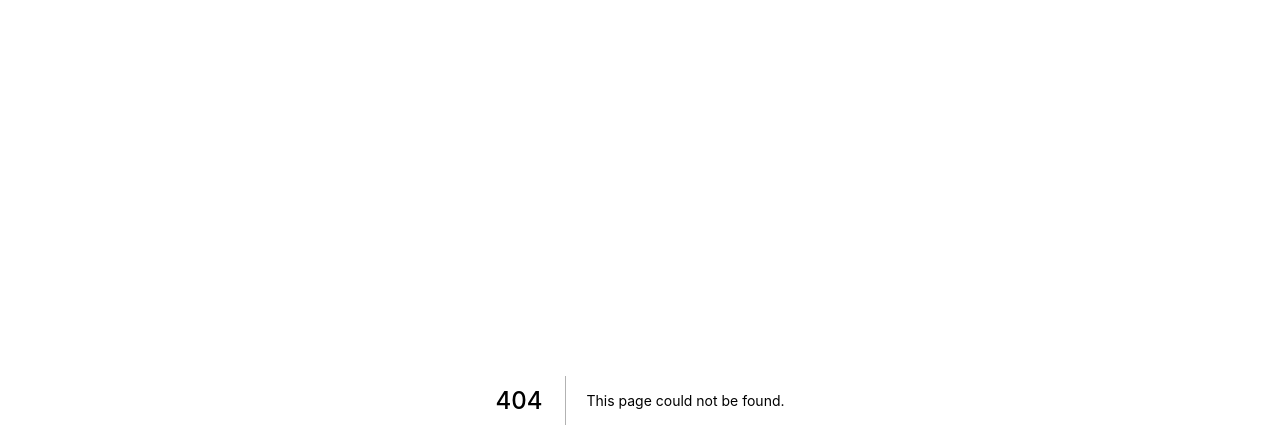
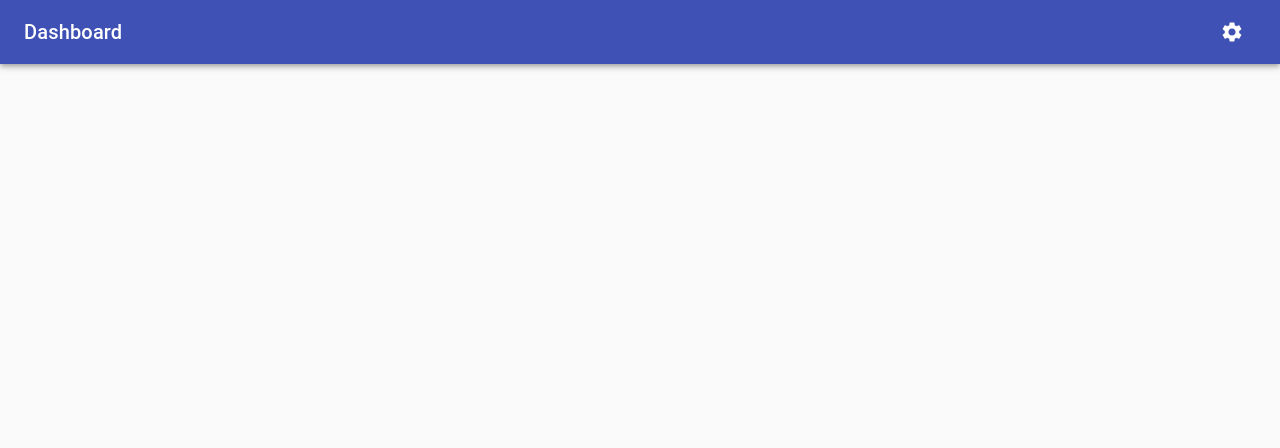
Before and after one commit to ngeorge-peillex/Dashboard, a Next.js app in the folder dashboard-app/: page /home in a window 1280 px wide. Before the commit this address had no page. Shown: the top 448 px of the page. Built offline with nearby package versions, Linux system fonts and the light colour scheme.

Commit message:
feat: Simple Home page created.

```diff
--- /dev/null
+++ b/dashboard-app/pages/home.js
@@ -0,0 +1,48 @@
+import React from 'react';
+import clsx from 'clsx';
+import { makeStyles } from '@material-ui/core/styles';
+import CssBaseline from '@material-ui/core/CssBaseline';
+import AppBar from '@material-ui/core/AppBar';
+import Toolbar from '@material-ui/core/Toolbar';
+import Typography from '@material-ui/core/Typography';
+import IconButton from '@material-ui/core/IconButton';
+import SettingsIcon from '@material-ui/icons/Settings';
+
+const useStyles = makeStyles(theme => ({
+    root: {
+        display: 'flex',
+    },
+    toolbar: {
+        paddingRight: 24, // keep right padding when drawer closed
+    },
+    appBar: {
+        zIndex: theme.zIndex.drawer + 1,
+        transition: theme.transitions.create(['width', 'margin'], {
+            easing: theme.transitions.easing.sharp,
+            duration: theme.transitions.duration.leavingScreen,
+        }),
+    },
+    title: {
+        flexGrow: 1,
+    },
+}));
+
+export default function Dashboard() {
+    const classes = useStyles();
+
+    return (
+        <div className={classes.root}>
+            <CssBaseline />
+            <AppBar position="absolute" className={clsx(classes.appBar)}>
+                <Toolbar className={classes.toolbar}>
+                    <Typography component="h1" variant="h6" color="inherit" noWrap className={classes.title}>
+                        Dashboard
+          </Typography>
+                    <IconButton color="inherit">
+                        <SettingsIcon />
+                    </IconButton>
+                </Toolbar>
+            </AppBar>
+        </div>
+    );
+}
```
